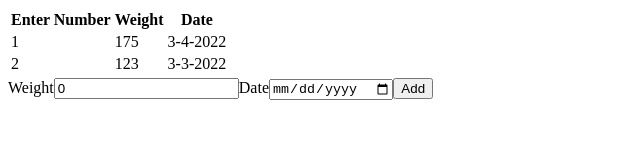
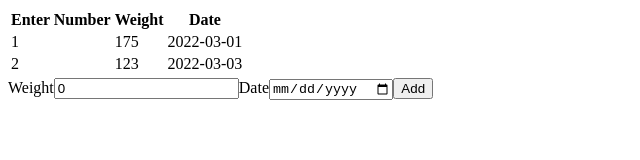
Before and after one commit to Rahk1990/DCC-Weight-Tacker, a React (Create React App) app: page / in a window 1280 px wide. Shown: the top 160 px of the page, without its empty margins (0-640 px from the left). Built offline with nearby package versions, Linux system fonts and the light colour scheme.

Commit message:
Added new entry form for user submision of weight and date.

```diff
--- a/src/App.js
+++ b/src/App.js
@@ -4,12 +4,17 @@ import AddEntryFrom from './Components.jsx/AddEntry.jsx/AddEntryForm';
 
 function App() {
 
-  const [entries, setEntries] = useState([{weight: 175, date: '3-4-2022'}, {weight: 123, date: '3-3-2022'}])
+  const [entries, setEntries] = useState([{weight: 175, date: '2022-03-01'}, {weight: 123, date: '2022-03-03'}])
+
+  function addNewEntry(entry){
+    let tempEntries = [...entries, entry];
+    setEntries(tempEntries)
+  }
 
   return (
     <div>
       <DisplayEntries parentEntries={entries}/>
-      <AddEntryFrom />
+      <AddEntryFrom addNewEntryProperty={addNewEntry}/>
 
     </div>
   );
--- a/src/Components.jsx/AddEntry.jsx/AddEntryForm.jsx
+++ b/src/Components.jsx/AddEntry.jsx/AddEntryForm.jsx
@@ -15,6 +15,7 @@ const AddEntryFrom = (props) => {
             date: date
         };
             console.log(newEnrty)
+            props.addNewEntryProperty(newEnrty)
     }
 
     return (
```
